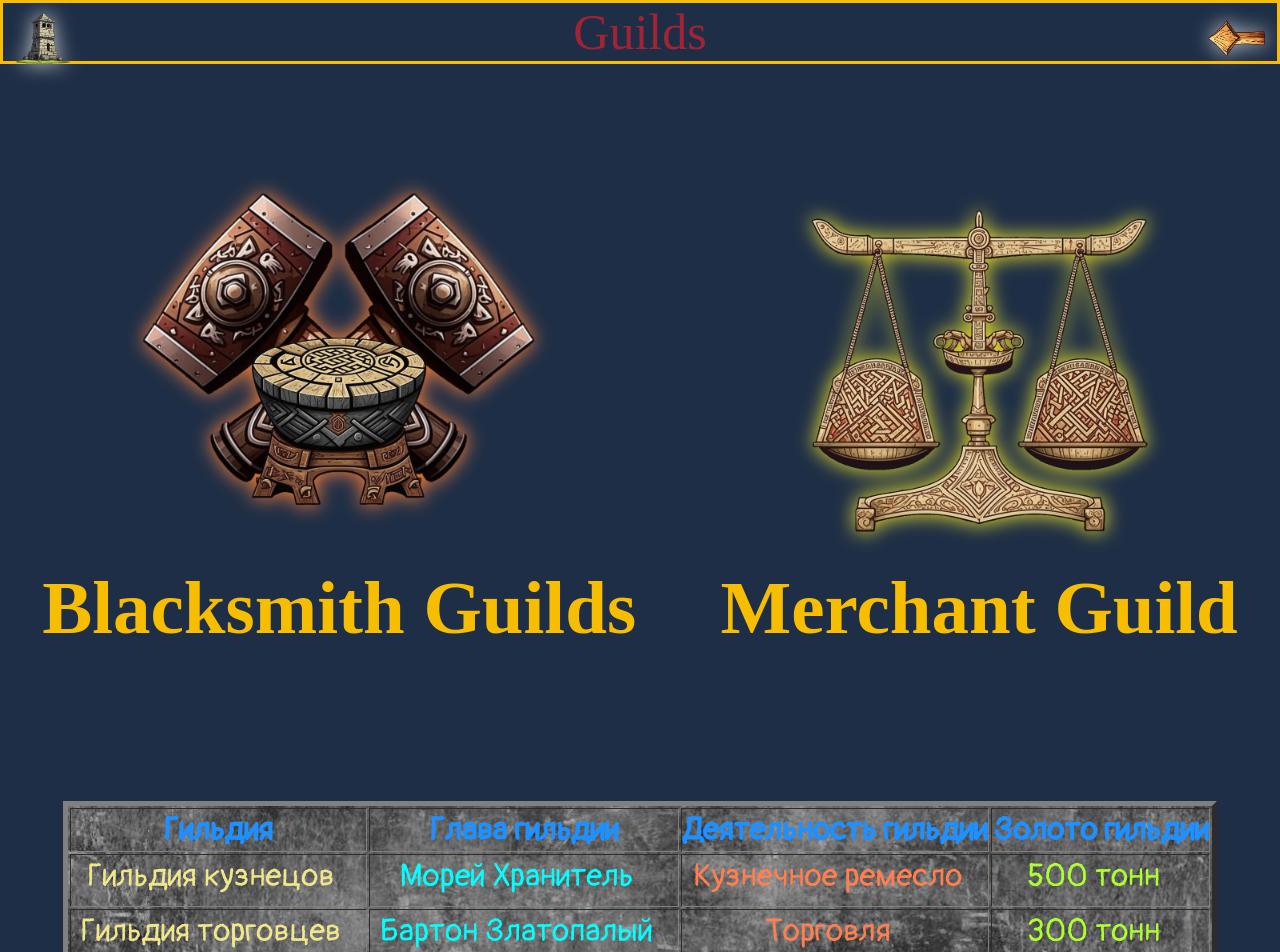
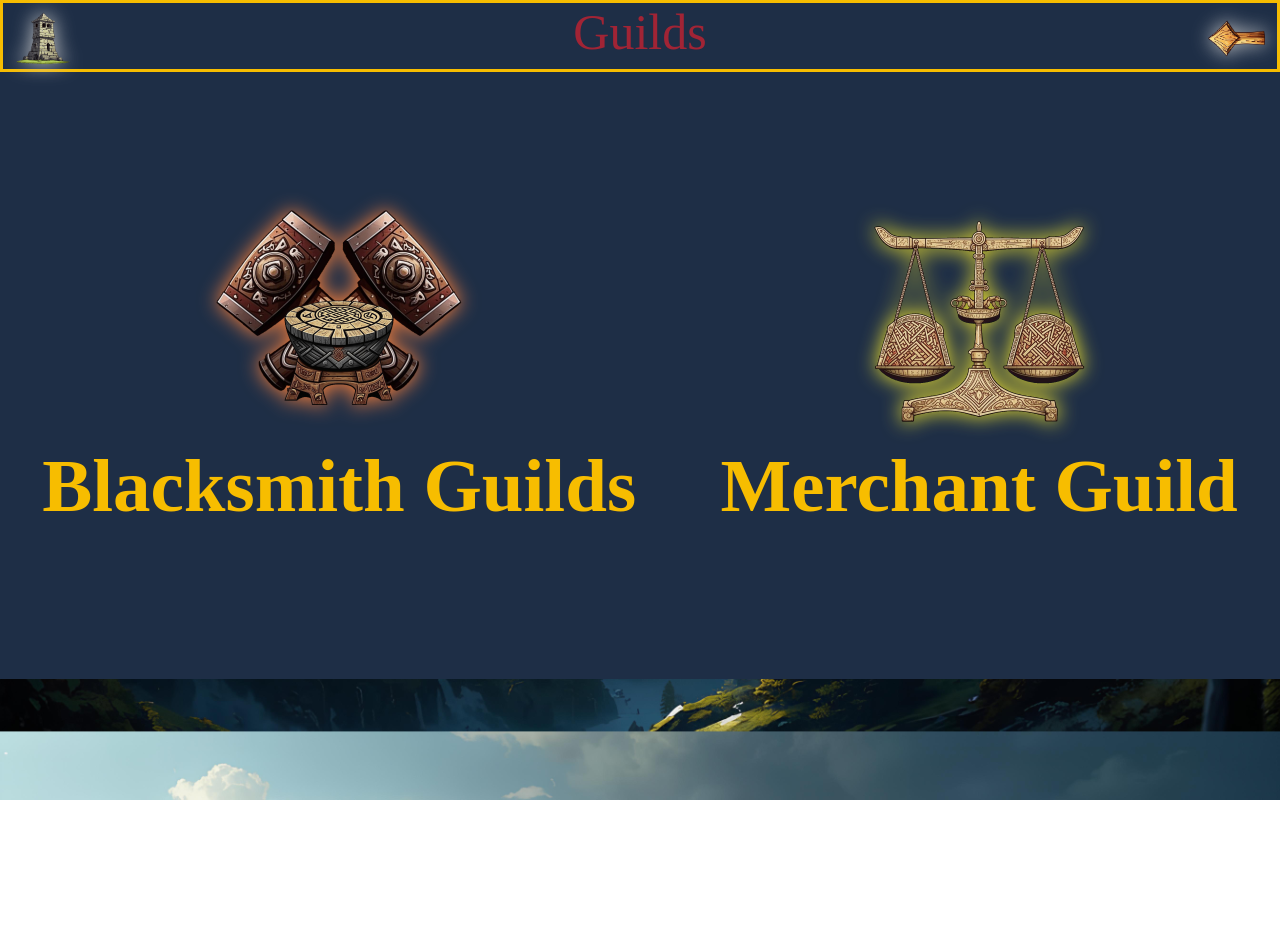
Before and after one commit to Ptomainchik/NorthTanah, a React (Create React App) app: page /guilds in a window 1280 px wide. Shown: the top 952 px of the page. After the commit the page ends 800 px from the top, so only its background shows below. Built offline with nearby package versions, Linux system fonts and the light colour scheme; a web font is replaced by a local one.

Commit message:
Overall3

```diff
--- a/src/components/Dwarves/Guilds/ TableGuilds/GuildTable.tsx
+++ /dev/null
@@ -1,33 +0,0 @@
-import classes from '../../Styles/BearPeaks.module.css'
-
-
-export const TableGuilds = () => {
-    return (
-        <div>
-  <table border={5} bgcolor={"grey"} className={classes.dwarvesTable}>
-    <thead>
- <tr>
-  <th>Гильдия</th>
-  <th>Глава гильдии</th>
-  <th>Деятельность гильдии</th>
-  <th>Золото гильдии</th>
- </tr>
- </thead>
- <tbody>
- <tr>
-  <td>Гильдия кузнецов</td>
-  <td>Морей Хранитель</td>
-  <td>Кузнечное ремесло</td>
-  <td>500 тонн</td>
- </tr>
- <tr>
-  <td>Гильдия торговцев</td>
-  <td>Бартон Златопалый</td>
-  <td>Торговля</td>
-  <td>300 тонн</td>
- </tr>
- </tbody>
-</table>
-</div>
-    )
-}
--- a/src/components/Dwarves/Guilds/Guilds.tsx
+++ b/src/components/Dwarves/Guilds/Guilds.tsx
@@ -1,7 +1,6 @@
 import { BlacksmithGuild } from "./BlacksmithGuild/BlacksmithGuild"
 import { MerchantsGuild } from "./MerchantsGuild/MerchantsGuild"
 import classes from '../Styles/BearPeaks.module.css'
-import { TableGuilds } from "./ TableGuilds/GuildTable"
 import { HomeButton } from "../../Button/HomeButton/HomeButton"
 import { BackButton } from "../../Button/BackButton/BackButton"
 
@@ -22,7 +21,7 @@ export const Guilds = () => {
       <h2>Merchant Guild</h2>
     </div>
 </div>
- <TableGuilds/>
+
 </div>
 </div>
 }
--- a/src/components/Dwarves/Styles/BearPeaks.module.css
+++ b/src/components/Dwarves/Styles/BearPeaks.module.css
@@ -143,54 +143,16 @@
 
 /* -----GuildsPage----- */
 
-.dwarvesTable{
-  font-size: 2rem;
-  margin-left: auto;
-  margin-right: auto;
-  margin-top: 0;
-  background: url(../../../images/Dwarves/Guilds/GreyStone.jpg);
-  font-family: "Pangolin";
-}
-
-.table tbody{
-font-size: 1.5rem;
-background-size: cover;
-}
-
-.dwarvesTable tr th {
-  color: dodgerblue;
-}
-
-.dwarvesTable tr td:nth-child(1){
-  color: khaki;
-}
-
-.dwarvesTable tr td:nth-child(2){
-  color: cyan;
-}
-
-.dwarvesTable tr td:nth-child(3){
-color: coral;
-}
-
-.dwarvesTable tr td:nth-child(4) {
-  color: greenyellow;
-}
-
-.dwarvesTable tr td {
-  padding-left:  10px;
-  padding-right: 25px;
-  padding-bottom: 10px;
-}
+/* BlacksmithModal */
 
 .anvilBlacksmith{
-  background: url(../../../images/Dwarves/Guilds/AnvilBlacksmith.webp);
-  background-size:cover;
+  background: url(../../../images/Dwarves/Guilds/AnvilBlacksmith.webp) no-repeat;
+  background-size: contain;
   border: none;
   filter: drop-shadow(0px 0px 10px rgb(255, 130, 58));
   cursor: pointer;
-  height: 400px;
-  width: 400px;
+  height: 250px;
+  width: 250px;
 }
 
 .anvilBlacksmith:hover{
@@ -248,37 +210,17 @@ color: coral;
   opacity: 0.7;
 }
 
-.guilds {
-  background-color:  rgb(30, 46, 70);
-  padding-top: 100px;
-  padding-bottom: 100px;
-}
 
-.guilds h2 {
-  margin-bottom: 150px;
-  margin-top: -10px;
-}
-
-.guildsLists {
-  display: flex;
-  text-align: center;
-  color: rgb(247,189,0);
-}
-
-.guildBlock {
-  display: block;
-  margin-left: auto;
-  margin-right: auto;
-}
+/* MerchantModal */
 
 .scalesMerchants{
-background: url(../../../images/Dwarves/Guilds/ScalesMerchants.webp);
-background-size:cover;
+background: url(../../../images/Dwarves/Guilds/ScalesMerchants.webp) no-repeat;
+background-size: contain;
 border: none;
 filter: drop-shadow(0px 0px 10px rgb(245, 231, 44));
 cursor: pointer;
-height: 400px;
-width: 400px;
+height: 250px;
+width: 250px;
 }
 
 .scalesMerchants:hover {
@@ -294,10 +236,6 @@ width: 400px;
   padding: 0;
   margin: 10px 50px 10px 320px;
   font-size: 2rem;
-}
-
-.contentModal{
-  display: flex;
 }
 
 .merchantsModal img{
@@ -338,6 +276,35 @@ width: 400px;
 
 .buttonCloseMerchantsModal:hover{
   opacity: 0.7;
+}
+
+/* OverallContentModal */
+
+.contentModal{
+  display: flex;
+}
+
+.guilds {
+  background-color:  rgb(30, 46, 70);
+  padding-top: 120px;
+  padding-bottom: -50px;
+}
+
+.guilds h2 {
+  margin-bottom: 150px;
+  margin-top: -10px;
+}
+
+.guildsLists {
+  display: flex;
+  text-align: center;
+  color: rgb(247,189,0);
+}
+
+.guildBlock {
+  display: block;
+  margin-left: auto;
+  margin-right: auto;
 }
 
  /* -----DwarvesPage----- */
@@ -495,4 +462,7 @@ width: 400px;
     border: solid rgb(247,189,0) 3px;
     text-align: center;
     font-family: "Rakkas";
+    display: flex;
+    justify-content: space-between;
+
   }
--- a/src/components/Orcs/Communities/Communities.tsx
+++ b/src/components/Orcs/Communities/Communities.tsx
@@ -2,7 +2,6 @@ import classes from '../Styles/BlackForest.module.css'
 import { SpiritCatchers } from './SpiritCatchers/SpiritCatchers'
 import { Gangs } from './Gangs/Gangs'
 import { Hunters } from './Hunters/Hunters'
-import { TableOrcCommunities } from './TableOrcCommunities/TableOrcCommunities'
 import { Workers } from './Workers/Workers'
 import { HomeButton } from '../../Button/HomeButton/HomeButton'
 import { BackButton } from '../../Button/BackButton/BackButton'
@@ -11,39 +10,34 @@ import { BackButton } from '../../Button/BackButton/BackButton'
 
 export const Communities = () => {
     return <div>
+        <div className={classes.communities}>
         <div className={classes.button}><HomeButton/><span>Communities</span><BackButton/></div>
-        <div className={classes.communities}>
  <div className={classes.communitiesLists}>
-    <div className={classes.communityBlock}>
+
+        <div className={classes.greenTriangleCommuties1}></div>
         <SpiritCatchers/>
-        <h2>Spirit Catchers</h2>
-    </div>
+        <h5 className={classes.titleSpiritCatchers}>Spirit Catchers</h5>
 
-    <div className={classes.communityBlock}>
+        <div className={classes.greenTriangleCommuties2}></div>
+        <h5 className={classes.titleHunters}>Hunters</h5>
         <Hunters/>
-        <h2>Hunters</h2>
-    </div>
 
  </div>
 
  <div className={classes.communitiesLists}>
-    <div className={classes.communityBlock}>
+
+        <div className={classes.greenTriangleCommuties3}></div>
         <Workers/>
-        <h2>Workers</h2>
-    </div>
+        <h5 className={classes.titleWorkers}>Workers</h5>
 
-    <div className={classes.communityBlock}>
+        <div className={classes.greenTriangleCommuties4}></div>
+        <h5 className={classes.titleGangs}>Gangs</h5>
         <Gangs/>
-        <h2>Gangs</h2>
-    </div>
+
 
     </div>
 
-    <div>
-        <TableOrcCommunities/>
-    </div>
-
  </div>
- </div>
+</div>
 
 }
--- a/src/components/Orcs/Communities/TableOrcCommunities/TableOrcCommunities.tsx
+++ /dev/null
@@ -1,45 +0,0 @@
-import classes from '../../Styles/BlackForest.module.css'
-
-
-export const TableOrcCommunities= () => {
-    return (
-        <div>
-  <table border={5} bgcolor={"grey"} className={classes.orcsTable}>
-    <thead>
- <tr>
-  <th>Община</th>
-  <th>Глава</th>
-  <th>Деятельность </th>
-  <th>Золото гильдии</th>
- </tr>
- </thead>
- <tbody>
- <tr>
-  <td>Ловцы духов</td>
-  <td>Норгуз</td>
-  <td>Сохраниние наследия</td>
-  <td>---</td>
- </tr>
- <tr>
-  <td>Охотники</td>
-  <td>Малгар</td>
-  <td>Добыча провианта</td>
-  <td>200 тонн</td>
- </tr>
- <tr>
-  <td>Рабочие</td>
-  <td>Вакшиг</td>
-  <td>Строительство, Ремесла</td>
-  <td>200 тонн</td>
- </tr>
- <tr>
-  <td>Банды</td>
-  <td>Родзарик</td>
-  <td>Разбой</td>
-  <td>700 тонн</td>
- </tr>
- </tbody>
-</table>
-</div>
-    )
-}
--- a/src/components/Orcs/Styles/BlackForest.module.css
+++ b/src/components/Orcs/Styles/BlackForest.module.css
@@ -150,57 +150,19 @@ background-size: 1440px;
 
 /* -----CommunitiesPage----- */
 
-.orcsTable{
-font-size: 2rem;
-margin-left: auto;
-margin-right: auto;
-margin-top: 0;
-background:  url(../../../images/Orcs/OrcCommunities/YellowBlack.jpg);
-background-size: cover;
-font-family: "Pangolin";
-}
-
-.table tbody{
-font-size: 1.5rem;
-background-size: cover;
-}
-
-.orcsTable tr th {
-color: dodgerblue;
-}
-
-.orcsTable tr td:nth-child(1){
-color: khaki;
-}
-
-.orcsTable tr td:nth-child(2){
-color: cyan;
-}
-
-.orcsTable tr td:nth-child(3){
-color: coral;
-}
-
-.orcsTable tr td:nth-child(4) {
-color: greenyellow;
-}
-
-.orcsTable tr td {
-padding-left:  10px;
-padding-right: 25px;
-padding-bottom: 10px;
-}
-
 /* SpiritCatchersModal */
 
 .iconsSpiritCatchersModalCommunity{
-background: url(../../../images/Orcs/OrcCommunities/SpriritCatchers.webp);
-background-size: cover;
+background: url(../../../images/Orcs/OrcCommunities/SpriritCatchers.webp) no-repeat;
+background-size: contain;
 border: none;
 filter: drop-shadow(0px 0px 10px rgb(50, 88, 255));
 cursor: pointer;
-height: 400px;
-width: 400px;
+height: 230px;
+width: 230px;
+position: absolute;
+top: 90px;
+left: 130px;
 }
 
 .iconsSpiritCatchersModalCommunity:hover{
@@ -249,13 +211,16 @@ opacity: 0.7;
 /* WorkersModal */
 
 .iconsWorkersModalCommunity{
-  background: url(../../../images/Orcs/OrcCommunities/Workers.webp);
-  background-size:cover;
+  background: url(../../../images/Orcs/OrcCommunities/Workers.webp) no-repeat;
+  background-size:contain;
   border: none;
   filter: drop-shadow(0px 0px 10px  rgb(255, 193, 21));
   cursor: pointer;
-  height: 400px;
-  width: 400px;
+  height: 230px;
+  width: 230px;
+  position: absolute;
+  bottom: -30px;
+  left: 130px;
   }
 
   .iconsWorkersModalCommunity:hover{
@@ -304,14 +269,16 @@ opacity: 0.7;
 /* HuntersModal */
 
 .iconsHuntersModalCommunity{
-  background: url(../../../images/Orcs/OrcCommunities/Hunters.webp);
-  background-size:cover;
+  background: url(../../../images/Orcs/OrcCommunities/Hunters.webp) no-repeat;
+  background-size: contain;
   border: none;
   filter: drop-shadow(0px 0px 10px rgb(84, 230, 55));
   cursor: pointer;
-  height: 400px;
-  width: 400px;
-
+  height: 230px;
+  width: 230px;
+  position: absolute;
+  top: 90px;
+  right: 130px;
   }
 
   .iconsHuntersModalCommunity:hover{
@@ -360,13 +327,18 @@ opacity: 0.7;
 /* GangsModal */
 
 .iconsGangsModalCommunity{
-background: url(../../../images/Orcs/OrcCommunities/Gangs.webp);
-background-size:cover;
+background: url(../../../images/Orcs/OrcCommunities/Gangs.webp) no-repeat;
+background-size: contain;
 border: none;
 filter: drop-shadow(0px 0px 10px rgb(190, 4, 4));
 cursor: pointer;
-height: 400px;
-width: 400px;
+height: 230px;
+width: 230px;
+position: absolute;
+bottom: -30px;
+right: 130px;
+
+
 }
 
 .iconsGangsModalCommunity:hover{
@@ -412,7 +384,9 @@ font-family: "Pangolin";
 opacity: 0.7;
 }
 
-/* obshie img */
+/* OverallContentModal */
+
+
 
 .imageHeadCommunities{
   width: 230px;
@@ -430,31 +404,93 @@ opacity: 0.7;
   display: flex;
 }
 
-/* Button Modal  */
+
+/* OverallCommunities */
+
 
 .communities {
-background-color: rgb(4, 27, 1);
-padding-top: 100px;
-padding-bottom: 100px;
-}
-
-.communities h2{
-  margin-bottom: 150px;
-  margin-top: -10px;
+width: 1440px;
+height: 750px;
+position: fixed;
 }
 
 .communitiesLists {
 display: flex;
 text-align: center;
-color: rgb(168, 165, 155);
+justify-content: space-between;
+color: black;
+-webkit-text-stroke: 1px white;
 }
 
-.communityBlock {
-  display: block;
-  margin-left: auto;
-  margin-right: auto;
+.titleSpiritCatchers{
+position: absolute;
+top: 20px;
+left: 440px;
+
 }
 
+.titleHunters{
+position: absolute;
+top: 20px;
+right: 440px;
+}
+
+.titleWorkers{
+position: absolute;
+bottom: -80px;
+left: 440px;
+}
+
+.titleGangs{
+position: absolute;
+bottom:-80px;
+right: 440px;
+}
+
+
+.greenTriangleCommuties1{
+  background: url(../../../images/HomePageImage/GreenTriangle.webp) no-repeat;
+  background-size: contain;
+  position: absolute;
+  left: 0;
+  top: -100px;
+  width: 500px;
+  height: 500px;
+  transform: scaleX(-1) scaleY(-1);
+}
+
+.greenTriangleCommuties2{
+  background: url(../../../images/HomePageImage/GreenTriangle.webp) no-repeat;
+  background-size: contain;
+  position: absolute;
+  right: 0;
+  top: -100px;
+  width: 500px;
+  height: 500px;
+  transform: scaleY(-1)
+}
+
+.greenTriangleCommuties3{
+  background: url(../../../images/HomePageImage/GreenTriangle.webp) no-repeat;
+  background-size: contain;
+  position: absolute;
+  bottom: -220px;
+  left: 0;
+  width: 500px;
+  height: 500px;
+  transform: scaleX(-1)
+}
+
+.greenTriangleCommuties4{
+  background: url(../../../images/HomePageImage/GreenTriangle.webp) no-repeat;
+  background-size: contain;
+  position: absolute;
+  bottom: -220px;
+  right: 0;
+  width: 500px;
+  height: 500px;
+
+}
 /* -----OrcsPage----- */
 
 .info{
@@ -610,4 +646,8 @@ color: rgb(168, 165, 155);
     border: solid rgb(168, 165, 155) 2px;
     text-align: center;
     font-family: "Rakkas";
+    display: flex;
+    justify-content: space-between;
+    position: relative;
+    z-index: 9999;
   }
```
